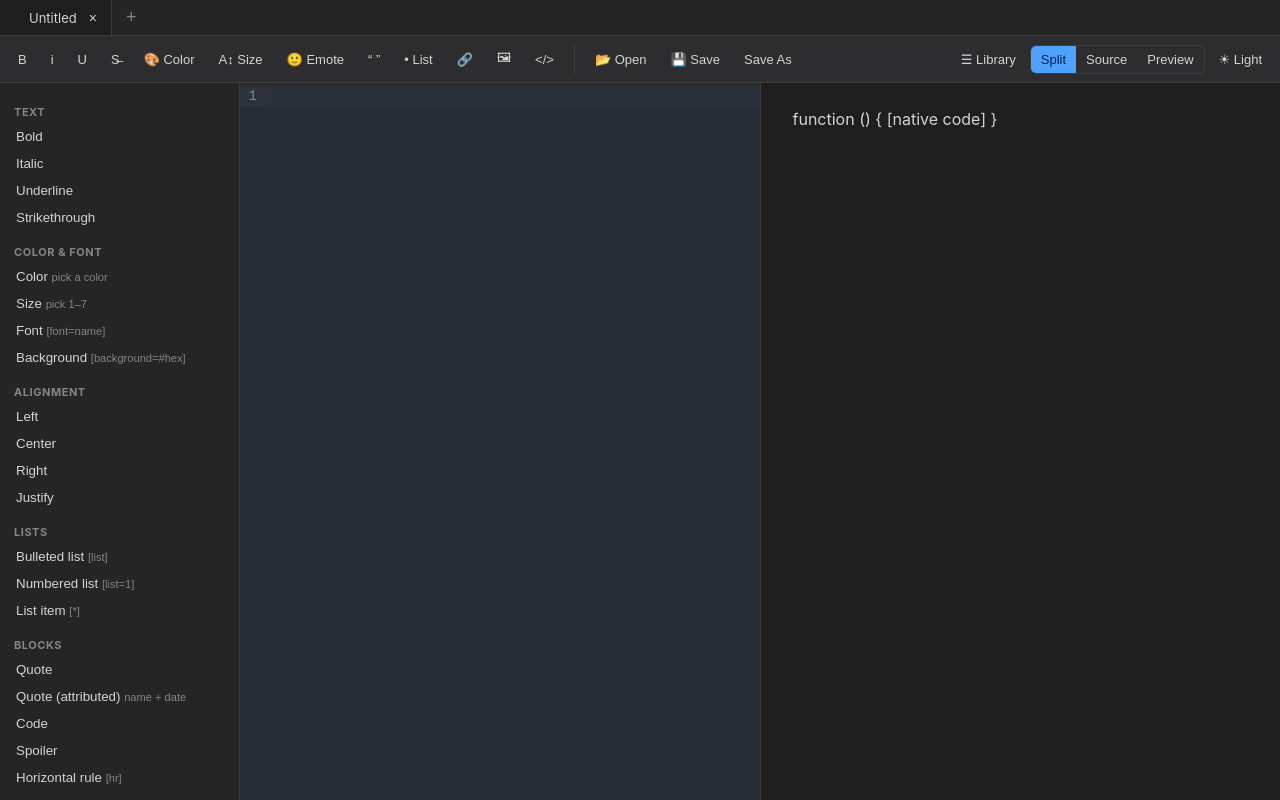
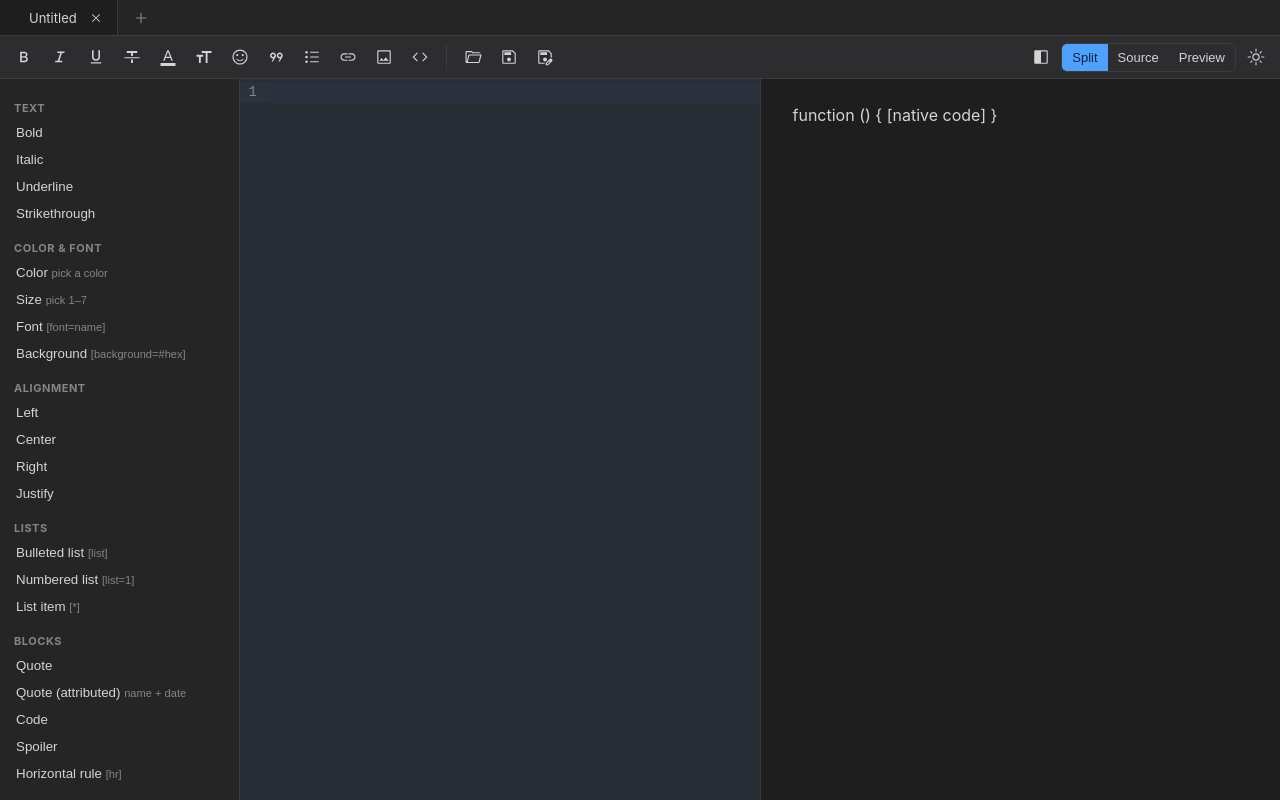
Before and after one commit to KalinRangelovRangelov/BBE, a website built with Vite: page index.html in a window 1280 px wide. Built offline with nearby package versions, Linux system fonts and the light colour scheme; what @bbob/html, @bbob/preset-html5 would draw is missing.

Commit message:
Replace emoji toolbar icons with Material Symbols line icons

```diff
--- /dev/null
+++ b/src/icons.ts
@@ -0,0 +1,41 @@
+// Line icons from Google Material Symbols (Outlined, weight 400), copied from
+// @material-symbols/svg-400@0.47.6 (Apache License 2.0). Path data is inlined so
+// the app stays self-contained: no icon font, no network (the Tauri CSP has
+// font-src 'self' data:, so a Google Fonts icon font would be blocked).
+const PATHS = {
+  format_bold: "M275-200v-560h228q66 0 114.5 42T666-612q0 38-21 70t-56 49v6q43 14 69.5 50t26.5 81q0 68-52.5 112T510-200H275Zm86-76h144q38 0 66-25t28-63q0-37-28-62t-66-25H361v175Zm0-247h136q35 0 60.5-23t25.5-58q0-35-25.5-58.5T497-686H361v163Z",
+  format_italic: "M224-199v-80h134l139-409H338v-80h380v80H584L445-279h159v80H224Z",
+  format_underlined: "M200-140v-60h560v60H200Zm123.5-198.5Q267-397 267-497v-343h83v343q0 63 34 101t96 38q62 0 96-38t34-101v-343h83v343q0 100-56.5 158.5T480-280q-100 0-156.5-58.5Z",
+  format_strikethrough: "M80-410v-60h800v60H80Zm350-120v-170H200v-100h560v100H530v170H430Zm0 370v-190h100v190H430Z",
+  format_color_text: "M80 0v-160h800V0H80Zm140-280 220-560h80l220 560h-75l-57-150H352l-57 150h-75Zm156-214h208L482-765h-4L376-494Z",
+  format_size: "M570-160v-540H360v-100h520v100H670v540H570Zm-360 0v-340H80v-100h360v100H310v340H210Z",
+  sentiment_satisfied: "M626-533q23 0 38.5-15.5T680-587q0-23-15.5-38.5T626-641q-23 0-38.5 15.5T572-587q0 23 15.5 38.5T626-533Zm-292 0q23 0 38.5-15.5T388-587q0-23-15.5-38.5T334-641q-23 0-38.5 15.5T280-587q0 23 15.5 38.5T334-533Zm267.5 236.5Q657-332 682-393h-52q-23 40-63 61.5T481-310q-47 0-87.5-21T331-393h-53q26 61 81 96.5T480-261q66 0 121.5-35.5ZM324-111.5Q251-143 197-197t-85.5-127Q80-397 80-480t31.5-156Q143-709 197-763t127-85.5Q397-880 480-880t156 31.5Q709-817 763-763t85.5 127Q880-563 880-480t-31.5 156Q817-251 763-197t-127 85.5Q563-80 480-80t-156-31.5ZM480-480Zm241 241q99-99 99-241t-99-241q-99-99-241-99t-241 99q-99 99-99 241t99 241q99 99 241 99t241-99Z",
+  format_quote: "m248-240 94-162q-5 1-11 1.5t-11 .5q-66 0-113-47t-47-113q0-66 47-113t113-47q66 0 113 47t47 113q0 21-5.5 41T458-480L320-240h-72Zm360 0 94-162q-5 1-11 1.5t-11 .5q-66 0-113-47t-47-113q0-66 47-113t113-47q66 0 113 47t47 113q0 21-5.5 41T818-480L680-240h-72ZM376.5-503.5Q400-527 400-560t-23.5-56.5Q353-640 320-640t-56.5 23.5Q240-593 240-560t23.5 56.5Q287-480 320-480t56.5-23.5Zm360 0Q760-527 760-560t-23.5-56.5Q713-640 680-640t-56.5 23.5Q600-593 600-560t23.5 56.5Q647-480 680-480t56.5-23.5ZM680-560Zm-360 0Z",
+  format_list_bulleted: "M377-198v-60h463v60H377Zm0-252v-60h463v60H377Zm0-253v-60h463v60H377ZM189-161q-28.05 0-48.02-19Q121-199 121-227.5t19.5-48q19.5-19.5 48-19.5t47.5 19.98q19 19.97 19 48.02 0 27.23-19.39 46.61Q216.23-161 189-161Zm0-252q-28.05 0-48.02-19.5Q121-452 121-480t19.98-47.5Q160.95-547 189-547q27.23 0 46.61 19.5Q255-508 255-480t-19.39 47.5Q216.23-413 189-413Zm-48.5-272.5Q121-705 121-733t19.5-47.5Q160-800 188-800t47.5 19.5Q255-761 255-733t-19.5 47.5Q216-666 188-666t-47.5-19.5Z",
+  link: "M450-280H280q-83 0-141.5-58.5T80-480q0-83 58.5-141.5T280-680h170v60H280q-58.33 0-99.17 40.76-40.83 40.77-40.83 99Q140-422 180.83-381q40.84 41 99.17 41h170v60ZM325-450v-60h310v60H325Zm185 170v-60h170q58.33 0 99.17-40.76 40.83-40.77 40.83-99Q820-538 779.17-579q-40.84-41-99.17-41H510v-60h170q83 0 141.5 58.5T880-480q0 83-58.5 141.5T680-280H510Z",
+  image: "M180-120q-24 0-42-18t-18-42v-600q0-24 18-42t42-18h600q24 0 42 18t18 42v600q0 24-18 42t-42 18H180Zm0-60h600v-600H180v600Zm56-97h489L578-473 446-302l-93-127-117 152Zm-56 97v-600 600Z",
+  code: "M320-242 80-482l242-242 43 43-199 199 197 197-43 43Zm318 2-43-43 199-199-197-197 43-43 240 240-242 242Z",
+  folder_open: "M140-160q-23 0-41.5-18.5T80-220v-520q0-23 18.5-41.5T140-800h281l60 60h339q23 0 41.5 18.5T880-680H455l-60-60H140v520l102-400h698L833-206q-6 24-22 35t-41 11H140Zm63-60h572l84-340H287l-84 340Zm0 0 84-340-84 340Zm-63-460v-60 60Z",
+  save: "M840-683v503q0 24-18 42t-42 18H180q-24 0-42-18t-18-42v-600q0-24 18-42t42-18h503l157 157Zm-60 27L656-780H180v600h600v-476ZM553.5-275.26q30.5-30.27 30.5-73.5 0-43.24-30.26-73.74-30.27-30.5-73.5-30.5-43.24 0-73.74 30.26-30.5 30.27-30.5 73.5 0 43.24 30.26 73.74 30.27 30.5 73.5 30.5 43.24 0 73.74-30.26ZM233-584h358v-143H233v143Zm-53-72v476-600 124Z",
+  save_as: "M180-120q-24.75 0-42.37-17.63Q120-155.25 120-180v-600q0-24.75 17.63-42.38Q155.25-840 180-840h503l157 157v238q-14-8-29-11.5t-31-3.5v-196L656-780H180v600h280v60H180Zm0-660v600-600ZM520-40v-123l221-220q9-9 20-13t22-4q12 0 23 4.5t20 13.5l37 37q9 9 13 20t4 22q0 11-4.5 22.5T862.09-260L643-40H520Zm300-263-37-37 37 37ZM580-100h38l121-122-18-19-19-18-122 121v38Zm141-141-19-18 37 37-18-19ZM233-584h358v-143H233v143Zm247 339q14 0 27-3t24-10l39-40q7-11 10.5-24t3.5-27q0-43.33-30.26-73.67Q523.47-453 480.24-453q-43.24 0-73.74 30.26-30.5 30.27-30.5 73.5 0 43.24 30.33 73.74Q436.67-245 480-245Z",
+  side_navigation: "M180-120q-24 0-42-18t-18-42v-600q0-24 18-42t42-18h600q24 0 42 18t18 42v600q0 24-18 42t-42 18H180Zm300-60h300v-600H480v600Z",
+  light_mode: "M579-381q41-41 41-99t-41-99q-41-41-99-41t-99 41q-41 41-41 99t41 99q41 41 99 41t99-41Zm-240.5 42.5Q280-397 280-480t58.5-141.5Q397-680 480-680t141.5 58.5Q680-563 680-480t-58.5 141.5Q563-280 480-280t-141.5-58.5ZM200-450H40v-60h160v60Zm720 0H760v-60h160v60ZM450-760v-160h60v160h-60Zm0 720v-160h60v160h-60ZM262-658l-100-97 43-44 96 100-39 41Zm494 496-98-100 41-41 99 98-42 43Zm-99-537 98-99 44 42-99 98-43-41ZM162-205l99-98 42 42-98 99-43-43Zm318-275Z",
+  dark_mode: "M480-120q-150 0-255-105T120-480q0-150 105-255t255-105q8 0 17 .5t23 1.5q-36 32-56 79t-20 99q0 90 63 153t153 63q52 0 99-18.5t79-51.5q1 12 1.5 19.5t.5 14.5q0 150-105 255T480-120Zm0-60q109 0 190-67.5T771-406q-25 11-53.67 16.5Q688.67-384 660-384q-114.69 0-195.34-80.66Q384-545.31 384-660q0-24 5-51.5t18-62.5q-98 27-162.5 109.5T180-480q0 125 87.5 212.5T480-180Zm-4-297Z",
+  close: "m249-207-42-42 231-231-231-231 42-42 231 231 231-231 42 42-231 231 231 231-42 42-231-231-231 231Z",
+  add: "M450-450H200v-60h250v-250h60v250h250v60H510v250h-60v-250Z",
+} as const;
+
+export type IconName = keyof typeof PATHS;
+
+const SVG_NS = "http://www.w3.org/2000/svg";
+
+export function icon(name: IconName): SVGSVGElement {
+  const svg = document.createElementNS(SVG_NS, "svg");
+  svg.setAttribute("viewBox", "0 -960 960 960");
+  svg.setAttribute("class", "icon");
+  svg.setAttribute("aria-hidden", "true");
+  const path = document.createElementNS(SVG_NS, "path");
+  path.setAttribute("d", PATHS[name]);
+  svg.appendChild(path);
+  return svg;
+}
--- a/src/library.ts
+++ b/src/library.ts
@@ -1,7 +1,10 @@
 import type { SnippetSpec } from "./editor";
+import type { IconName } from "./icons";
 
 export interface LibraryItem {
   label: string;
+  /** Toolbar glyph; the toolbar falls back to `label` text when omitted. */
+  icon?: IconName;
   hint?: string;
   /** A snippet to insert, OR omitted when the item opens a `widget` instead. */
   spec?: SnippetSpec;
@@ -11,18 +14,18 @@ export interface LibraryItem {
 
 /** Compact toolbar: the most frequently used inline/block tags. */
 export const toolbar: LibraryItem[] = [
-  { label: "B", hint: "Bold", spec: { insert: "[b]$[/b]", wrap: { prefix: "[b]", suffix: "[/b]" } } },
-  { label: "i", hint: "Italic", spec: { insert: "[i]$[/i]", wrap: { prefix: "[i]", suffix: "[/i]" } } },
-  { label: "U", hint: "Underline", spec: { insert: "[u]$[/u]", wrap: { prefix: "[u]", suffix: "[/u]" } } },
-  { label: "S̶", hint: "Strikethrough", spec: { insert: "[s]$[/s]", wrap: { prefix: "[s]", suffix: "[/s]" } } },
-  { label: "🎨 Color", hint: "Text color", widget: "color" },
-  { label: "A↕ Size", hint: "Font size (1–7)", widget: "size" },
-  { label: "🙂 Emote", hint: "Emoticons", widget: "emoji" },
-  { label: "“ ”", hint: "Quote", spec: { insert: "[quote]$[/quote]", wrap: { prefix: "[quote]", suffix: "[/quote]" }, block: true } },
-  { label: "• List", hint: "Bulleted list", spec: { insert: "[list]\n[*]$\n[*]\n[/list]", block: true } },
-  { label: "🔗", hint: "Link", spec: { insert: "[url=https://]$[/url]", wrap: { prefix: "[url=https://]", suffix: "[/url]" } } },
-  { label: "🖼", hint: "Image", spec: { insert: "[img]$[/img]", wrap: { prefix: "[img]", suffix: "[/img]" } } },
-  { label: "</>", hint: "Code", spec: { insert: "[code]$[/code]", wrap: { prefix: "[code]", suffix: "[/code]" }, block: true } },
+  { label: "Bold", icon: "format_bold", hint: "Bold", spec: { insert: "[b]$[/b]", wrap: { prefix: "[b]", suffix: "[/b]" } } },
+  { label: "Italic", icon: "format_italic", hint: "Italic", spec: { insert: "[i]$[/i]", wrap: { prefix: "[i]", suffix: "[/i]" } } },
+  { label: "Underline", icon: "format_underlined", hint: "Underline", spec: { insert: "[u]$[/u]", wrap: { prefix: "[u]", suffix: "[/u]" } } },
+  { label: "Strikethrough", icon: "format_strikethrough", hint: "Strikethrough", spec: { insert: "[s]$[/s]", wrap: { prefix: "[s]", suffix: "[/s]" } } },
+  { label: "Color", icon: "format_color_text", hint: "Text color", widget: "color" },
+  { label: "Size", icon: "format_size", hint: "Font size (1–7)", widget: "size" },
+  { label: "Emoticons", icon: "sentiment_satisfied", hint: "Emoticons", widget: "emoji" },
+  { label: "Quote", icon: "format_quote", hint: "Quote", spec: { insert: "[quote]$[/quote]", wrap: { prefix: "[quote]", suffix: "[/quote]" }, block: true } },
+  { label: "List", icon: "format_list_bulleted", hint: "Bulleted list", spec: { insert: "[list]\n[*]$\n[*]\n[/list]", block: true } },
+  { label: "Link", icon: "link", hint: "Link", spec: { insert: "[url=https://]$[/url]", wrap: { prefix: "[url=https://]", suffix: "[/url]" } } },
+  { label: "Image", icon: "image", hint: "Image", spec: { insert: "[img]$[/img]", wrap: { prefix: "[img]", suffix: "[/img]" } } },
+  { label: "Code", icon: "code", hint: "Code", spec: { insert: "[code]$[/code]", wrap: { prefix: "[code]", suffix: "[/code]" }, block: true } },
 ];
 
 /** Full browsable palette covering the IP.Board BBCode set. */
--- a/src/main.ts
+++ b/src/main.ts
@@ -2,6 +2,7 @@ import "./styles.css";
 import { Editor } from "./editor";
 import { renderBBCode, setCodeTheme, type Theme } from "./preview";
 import { TabManager, isDirty } from "./tabs";
+import { icon, type IconName } from "./icons";
 import { toolbar, palette, type LibraryItem } from "./library";
 import { toggleColorPicker } from "./colorpicker";
 import { toggleSizePicker } from "./sizepicker";
@@ -52,8 +53,10 @@ function applyTheme(t: Theme) {
   setCodeTheme(t);
   localStorage.setItem("bbe-theme", t);
   if (themeBtn) {
-    themeBtn.textContent = t === "dark" ? "☀ Light" : "☾ Dark";
-    themeBtn.title = t === "dark" ? "Switch to light theme" : "Switch to dark theme";
+    themeBtn.replaceChildren(icon(t === "dark" ? "light_mode" : "dark_mode"));
+    const title = t === "dark" ? "Switch to light theme" : "Switch to dark theme";
+    themeBtn.title = title;
+    themeBtn.setAttribute("aria-label", title);
   }
 }
 
@@ -86,7 +89,9 @@ function renderTabs() {
     name.textContent = t.name;
     const close = document.createElement("button");
     close.className = "close";
-    close.textContent = "×";
+    close.appendChild(icon("close"));
+    close.title = "Close";
+    close.setAttribute("aria-label", "Close");
     close.onclick = (e) => {
       e.stopPropagation();
       closeTab(t.id);
@@ -98,8 +103,9 @@ function renderTabs() {
   }
   const add = document.createElement("button");
   add.className = "new-tab";
-  add.textContent = "+";
+  add.appendChild(icon("add"));
   add.title = "New document";
+  add.setAttribute("aria-label", "New document");
   add.onclick = () => {
     tabs.newTab();
     editor.setDoc("");
@@ -141,20 +147,23 @@ function bindItem(b: HTMLButtonElement, item: LibraryItem) {
 function buildToolbar() {
   for (const item of toolbar) {
     const b = document.createElement("button");
-    b.textContent = item.label;
+    b.className = "icon-btn";
+    if (item.icon) b.appendChild(icon(item.icon));
+    else b.textContent = item.label;
     b.title = item.hint ?? item.label;
+    b.setAttribute("aria-label", b.title);
     bindItem(b, item);
     toolbarEl.appendChild(b);
   }
 
-  toolbarEl.append(sep(), iconBtn("📂 Open", openFile), iconBtn("💾 Save", () => saveFile(false)),
-    iconBtn("Save As", () => saveFile(true)));
+  toolbarEl.append(sep(), iconBtn("folder_open", "Open", openFile),
+    iconBtn("save", "Save", () => saveFile(false)), iconBtn("save_as", "Save As", () => saveFile(true)));
 
   const spacer = document.createElement("div");
   spacer.className = "spacer";
   toolbarEl.appendChild(spacer);
 
-  toolbarEl.appendChild(iconBtn("☰ Library", () => {
+  toolbarEl.appendChild(iconBtn("side_navigation", "Library", () => {
     paletteVisible = !paletteVisible;
     paletteEl.classList.toggle("hidden", !paletteVisible);
   }));
@@ -171,7 +180,7 @@ function buildToolbar() {
   toolbarEl.appendChild(seg);
 
   // Theme toggle, pinned to the top-right end of the toolbar.
-  themeBtn = iconBtn("", () => applyTheme(theme === "dark" ? "light" : "dark"));
+  themeBtn = iconBtn("light_mode", "Switch to light theme", () => applyTheme(theme === "dark" ? "light" : "dark"));
   toolbarEl.appendChild(themeBtn);
 
   setMode(mode);
@@ -182,9 +191,12 @@ function sep() {
   s.className = "sep";
   return s;
 }
-function iconBtn(label: string, onClick: () => void) {
+function iconBtn(name: IconName, title: string, onClick: () => void) {
   const b = document.createElement("button");
-  b.textContent = label;
+  b.className = "icon-btn";
+  b.appendChild(icon(name));
+  b.title = title;
+  b.setAttribute("aria-label", title);
   b.onclick = onClick;
   return b;
 }
--- a/src/styles.css
+++ b/src/styles.css
@@ -47,13 +47,17 @@ body { background: var(--bg); color: var(--ink); overflow: hidden; }
 .tab .dot { width: 7px; height: 7px; border-radius: 50%; background: var(--accent); visibility: hidden; }
 .tab.dirty .dot { visibility: visible; }
 .tab .close { border: 0; background: none; color: inherit; cursor: pointer;
-  font-size: 14px; line-height: 1; padding: 4px; border-radius: 4px; }
+  font-size: 14px; line-height: 1; padding: 4px; border-radius: 4px;
+  display: flex; align-items: center; }
+.tab .close .icon { width: 14px; height: 14px; }
 .tab .close:hover { background: var(--line); color: var(--ink); }
 #tabbar .new-tab { border: 0; background: none; color: var(--muted);
-  font-size: 18px; cursor: pointer; padding: 0 14px; }
+  font-size: 18px; cursor: pointer; padding: 0 14px;
+  display: flex; align-items: center; }
 #tabbar .new-tab:hover { color: var(--ink); }
 
 /* Toolbar */
+.icon { width: 18px; height: 18px; fill: currentColor; display: block; flex-shrink: 0; }
 #toolbar {
   display: flex; align-items: center; gap: 4px; flex-wrap: wrap;
   padding: 6px 8px; background: var(--panel-2); border-bottom: 1px solid var(--line);
@@ -62,6 +66,7 @@ body { background: var(--bg); color: var(--ink); overflow: hidden; }
   border: 1px solid transparent; background: none; color: var(--ink);
   padding: 5px 9px; border-radius: 6px; cursor: pointer; font-size: 13px;
 }
+#toolbar .icon-btn { display: inline-flex; align-items: center; justify-content: center; padding: 5px 6px; }
 #toolbar button:hover { background: var(--line); }
 #toolbar .sep { width: 1px; align-self: stretch; background: var(--line); margin: 2px 6px; }
 #toolbar .spacer { flex: 1; }
```
Also changed, not shown: tests/icons.test.ts (added, +28 -0 lines).
